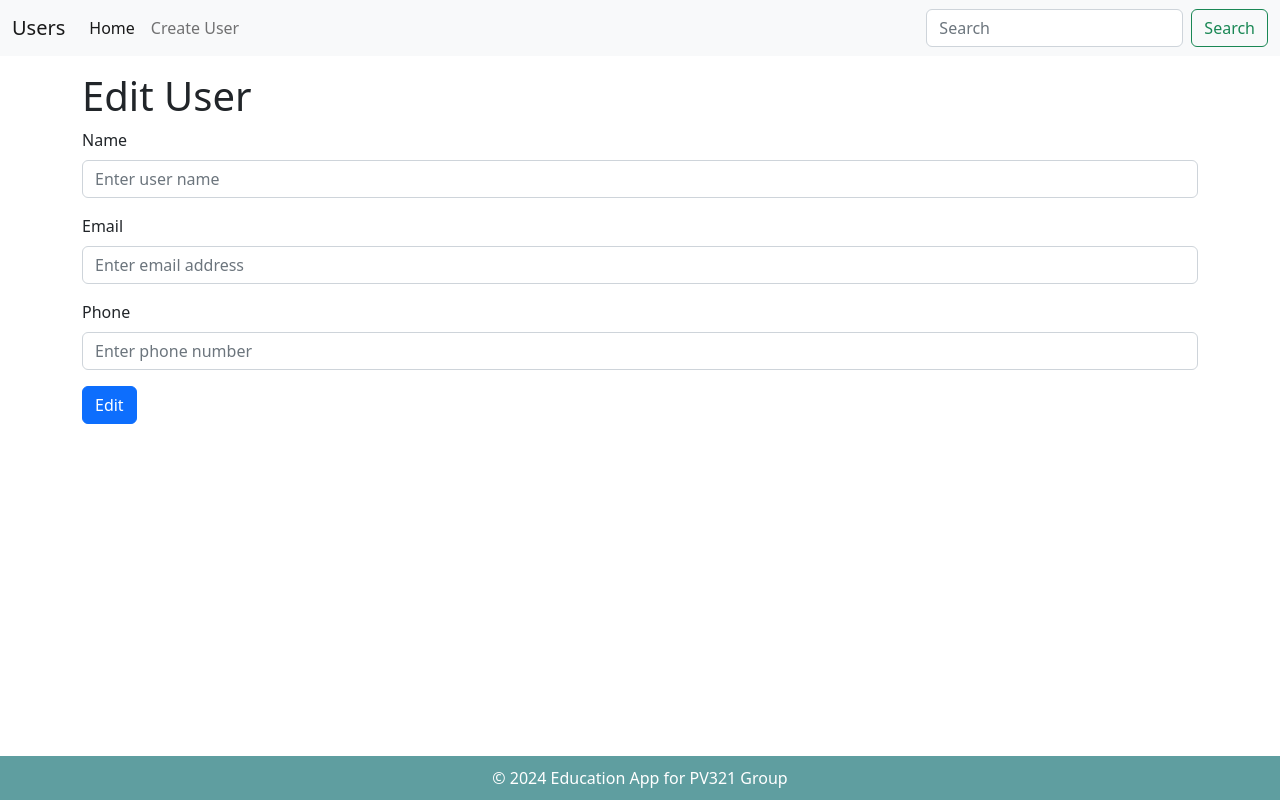
After one commit to vladtymo/First-Django-App-PD322, a Django app: page /users/edit/1 in a window 1280 px wide. The commit adds this page. Run offline with Django 5.2, Linux system fonts and the light colour scheme; data comes from the database, SQL or seed files in the repository; both versions use the stored data as it was after the commit.

```diff
--- /dev/null
+++ b/users/forms/edit.py
@@ -0,0 +1,8 @@
+from django import forms
+from users.models import User
+
+
+class EditUser(forms.ModelForm):
+    class Meta:
+        model = User
+        fields = "__all__"  # all User model fields
--- a/users/templates/_layout.html
+++ b/users/templates/_layout.html
@@ -25,27 +25,10 @@
             <div class="collapse navbar-collapse" id="navbarSupportedContent">
                 <ul class="navbar-nav me-auto mb-2 mb-lg-0">
                     <li class="nav-item">
-                        <a class="nav-link active" aria-current="page" href="#">Home</a>
+                        <a class="nav-link active" aria-current="page" href="/users">Home</a>
                     </li>
                     <li class="nav-item">
-                        <a class="nav-link" href="#">Link</a>
-                    </li>
-                    <li class="nav-item dropdown">
-                        <a class="nav-link dropdown-toggle" href="#" role="button" data-bs-toggle="dropdown"
-                            aria-expanded="false">
-                            Dropdown
-                        </a>
-                        <ul class="dropdown-menu">
-                            <li><a class="dropdown-item" href="#">Action</a></li>
-                            <li><a class="dropdown-item" href="#">Another action</a></li>
-                            <li>
-                                <hr class="dropdown-divider">
-                            </li>
-                            <li><a class="dropdown-item" href="#">Something else here</a></li>
-                        </ul>
-                    </li>
-                    <li class="nav-item">
-                        <a class="nav-link disabled">Disabled</a>
+                        <a class="nav-link" href="/users/create">Create User</a>
                     </li>
                 </ul>
                 <form class="d-flex" role="search">
--- /dev/null
+++ b/users/templates/edit.html
@@ -0,0 +1,24 @@
+{% extends "index.html" %}
+
+{% block header %}Edit User{% endblock %}
+
+{% block content %}
+<form method="post" action="/users/edit/">
+    {% csrf_token %}
+    <div class="mb-3">
+        <label class="form-label">Name</label>
+        <input type="text" name="name" class="form-control" placeholder="Enter user name">
+    </div>
+    <div class="mb-3">
+        <label class="form-label">Email</label>
+        <input type="email" name="email" class="form-control" placeholder="Enter email address">
+    </div>
+    <div class="mb-3">
+        <label class="form-label">Phone</label>
+        <input type="tel" name="phone" class="form-control" placeholder="Enter phone number">
+    </div>
+    <div>
+        <button type="submit" class="btn btn-primary">Edit</button>
+    </div>
+</form>
+{% endblock %}
--- a/users/templates/index.html
+++ b/users/templates/index.html
@@ -32,6 +32,9 @@
                     <a href="details/{{user.id}}" class="btn btn-primary">
                         <i class="bi bi-eye"></i>
                     </a>
+                    <a href="edit/{{user.id}}" class="btn btn-warning">
+                        <i class="bi bi-pencil"></i>
+                    </a>
                     <a href="delete/{{user.id}}" class="btn btn-danger">
                         <i class="bi bi-trash3"></i>
                     </a>
--- a/users/urls.py
+++ b/users/urls.py
@@ -5,6 +5,8 @@ from users import views
 urlpatterns = [
     path("home/", views.home),
     path("", views.list),
+    path("create/", views.create),
+    path("edit/<int:id>", views.edit),
     path("details/<int:id>", views.details),
     path("delete/<int:id>", views.delete),
 ]
--- a/users/views.py
+++ b/users/views.py
@@ -1,6 +1,8 @@
 from django.http import HttpResponse
 from django.shortcuts import redirect, render
 
+from users.forms.create import CreateUser
+from users.forms.edit import EditUser
 from users.models import User
 
 
@@ -21,6 +23,32 @@ def details(request, id):
     return render(request, "details.html", {"user": user})
 
 
+def create(request):
+
+    form = CreateUser()
+
+    if request.method == "POST":
+        form = CreateUser(request.POST)
+
+        if form.is_valid():
+            form.save()
+            return redirect("/users")
+
+    return render(request, "create.html", {"form": form})
+
+
+def edit(request, id):
+
+    user = User.objects.get(id=id)
+
+    if user is None:
+        return HttpResponse("User not found")
+
+    form = EditUser(instance=user)
+
+    return render(request, "edit.html", {"form": form})
+
+
 def delete(request, id):
     user = User.objects.get(id=id)
 
```
Also changed, not shown: users/forms/create.py (added, +8 -0 lines), users/templates/create.html (added, +31 -0 lines), db.sqlite3.
